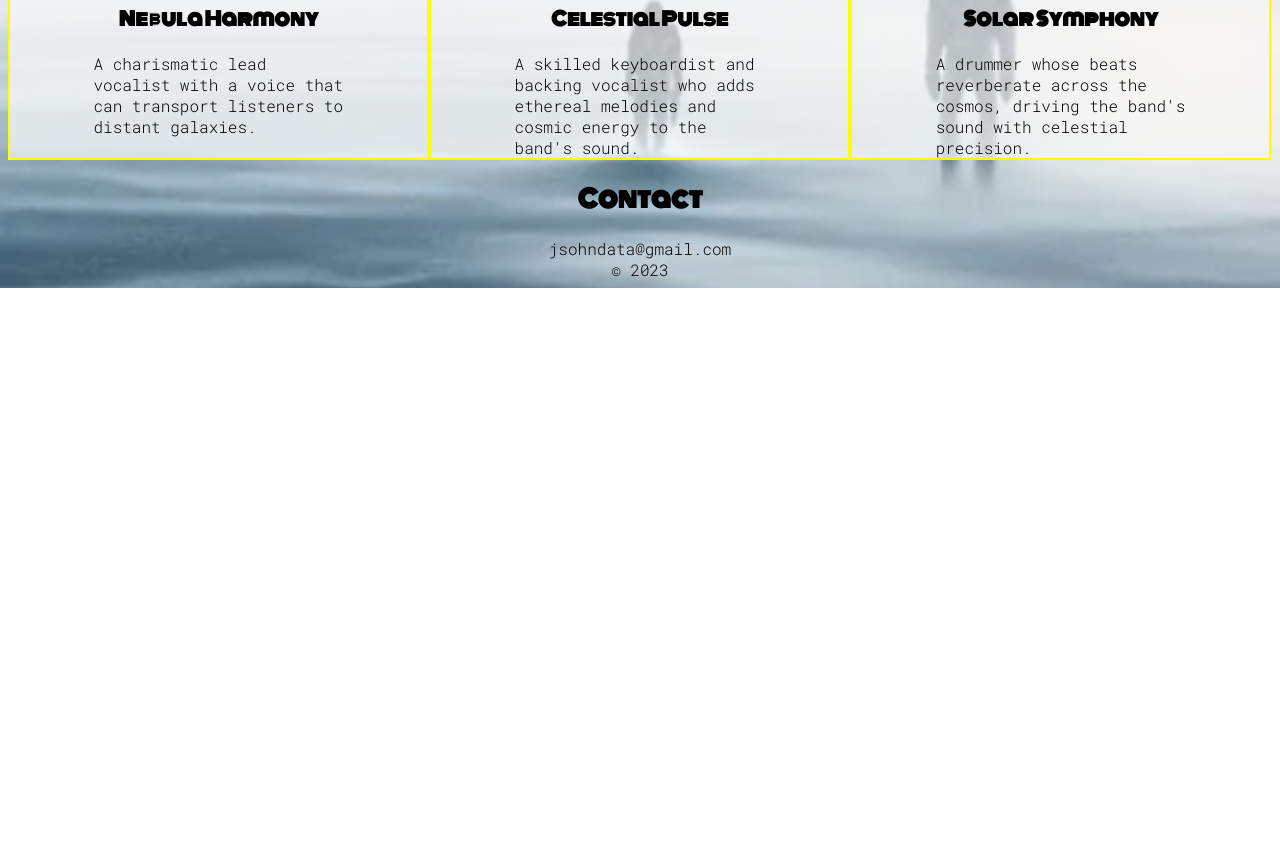
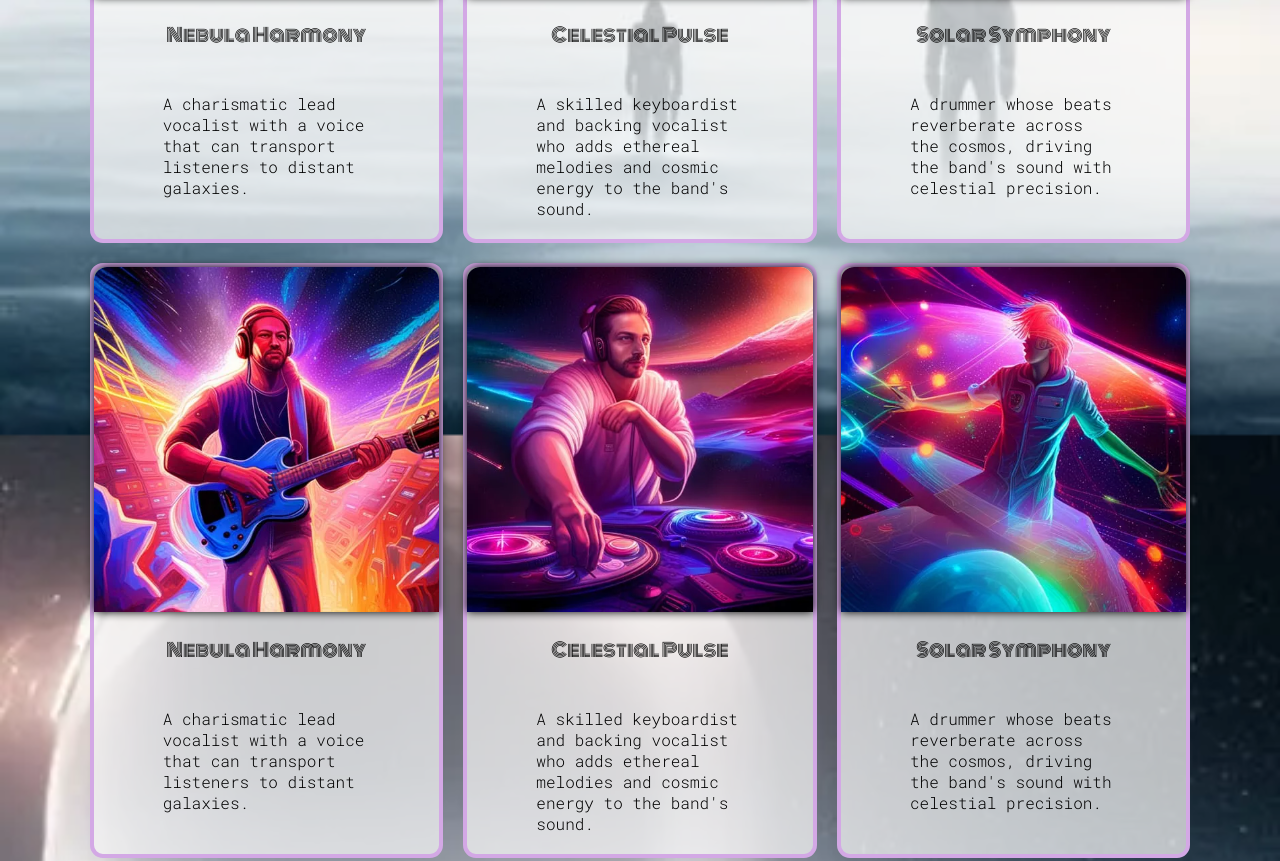
Before and after one commit to jsohndata/star-music, a website: page index.html in a window 1280 px wide. Shown: the part 845-1706 px from the top of the page. Before the commit the page ends 1133 px from the top, so only its background shows below. Drawn offline with Linux system fonts and the light colour scheme.

Commit message:
ADDED gh-pages

```diff
--- a/index.html
+++ b/index.html
@@ -3,6 +3,7 @@
 <head>
   <meta charset="UTF-8">
   <meta name="viewport" content="width=device-width, initial-scale=1.0">
+  <link rel="stylesheet" href="./src/styles/reset.css">
   <link rel="stylesheet" href="./src/styles/style.css">
 
   <title>Star Music 星音樂</title>
@@ -51,6 +52,36 @@
 
 
 
+        <div>
+          <img src="./images/record4.webp" alt="Record 4" />
+          <h3>Nebula Harmony</h3>
+          <p>A charismatic lead vocalist with a voice that can transport listeners to distant galaxies.</p>
+        </div>
+
+        <div>
+          <img src="./images/record5.webp" alt="Record 5" />
+          <h3>Celestial Pulse</h3>
+          <p> A skilled keyboardist and backing vocalist who adds ethereal melodies and cosmic energy to the band's sound.</p>
+        </div>
+
+        <div>
+          <img src="./images/record6.webp" alt="Record 6" />
+          <h3>Solar Symphony</h3>
+          <p>A drummer whose beats reverberate across the cosmos, driving the band's sound with celestial precision.</p>
+        </div>
+
+        <div>
+          <img src="./images/record7.webp" alt="Record 7" />
+          <h3>Celestial Pulse</h3>
+          <p> A skilled keyboardist and backing vocalist who adds ethereal melodies and cosmic energy to the band's sound.</p>
+        </div>
+
+        <div>
+          <img src="./images/record8.webp" alt="Record 8" />
+          <h3>Solar Symphony</h3>
+          <p>A drummer whose beats reverberate across the cosmos, driving the band's sound with celestial precision.</p>
+        </div>
+
     </div>
   </section>
 
--- /dev/null
+++ b/package.json
@@ -0,0 +1,5 @@
+{
+  "dependencies": {
+    "gh-pages": "^5.0.0"
+  }
+}
--- /dev/null
+++ b/src/styles/reset.css
@@ -0,0 +1,14 @@
+*, *:before, *:after { box-sizing: inherit; }
+
+body,
+h1, h2, h3, h4, h5, h6,
+p, ol, ul {
+  margin: 0;
+  padding: 0;
+  font-weight: normal;
+}
+
+img {
+  max-width: 100%;
+  height: auto;
+}
--- a/src/styles/style.css
+++ b/src/styles/style.css
@@ -12,11 +12,14 @@ body {
   background-position: center;
 }
 
-
-
-
 h1,h2,h3 {
   font-family: 'Monoton', cursive;
+  margin-top: 23px;
+  margin-bottom: 23px;
+}
+
+h1 {
+  font-size: clamp(3rem, 6vw, 5rem);
 }
 
 main, section {
@@ -30,6 +33,7 @@ main {
 nav {
   width: 100%;
   background-color: rgba(151, 127, 127, 0.945);
+  padding: 15px;
 
   position: fixed;
   top: 0;
@@ -37,6 +41,11 @@ nav {
 
 .flex-container  {
   display: flex;
+  flex-flow: row wrap;
+  justify-content: center;
+  gap: 20px;
+  width: min(90%, 1200px);
+  margin: 0 auto;
 }
 
 nav ul {
@@ -57,12 +66,29 @@ nav ul li a:hover {
 }
 
 #records .flex-container > div {
-  width: 33%;
+  width: 90%;
   background-color: rgba(247, 247, 247, 0.73);
-  border: 2px solid yellow;
+  border: 4px solid rgb(211, 168, 229);
+  border-radius: 13px;
 }
 
+    /* sm */
+    @media (min-width: 576px) {
+      #records .flex-container > div {
+        width: 40%;
+      }
+    }
 
+    /* md */
+    @media (min-width: 768px) {
+      #records .flex-container > div {
+        width: 30%;
+      }
+    }
+
+    #records .flex-container > div > p {
+      padding: 20px;
+    }
 
 
 h1,h2,h3, #contact, footer {
@@ -93,12 +119,14 @@ img {
   aspect-ratio: 1/1;
   object-fit: cover;
   box-shadow: 0px 0px 10px black;
+  border-top-left-radius: 13px;
+  border-top-right-radius: 13px;
 }
 
     /* Small devices (landscape phones, 576px and up) */
     @media (min-width: 576px) {
       img {
-        width: 50%;
+        width: 100%;
         margin: 0 auto;
         display: block;
       }
```
Also changed, not shown: 1 other file.
